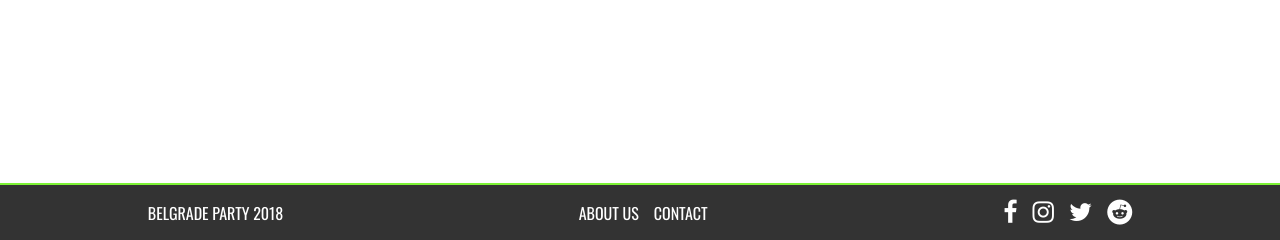
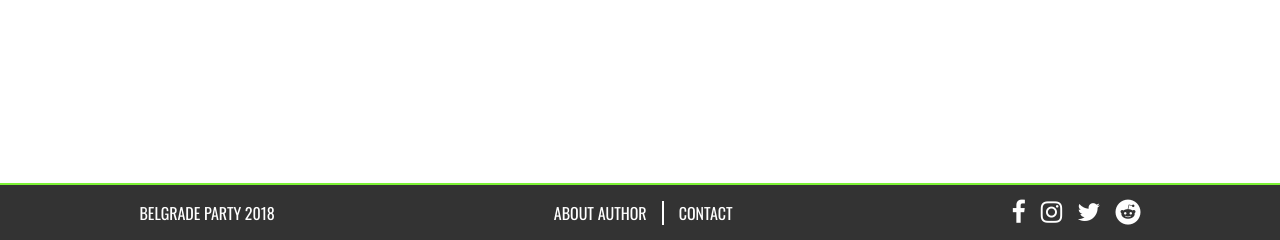
Before and after one commit to markorusic/veb_dizajn_praktikum_2, a PHP site: page / in a window 1280 px wide. Shown: the part 560-800 px from the top of the page. Run offline with PHP 8.4, Linux system fonts and the light colour scheme.

Commit message:
header footer links tweak

```diff
--- a/partials/footer.php
+++ b/partials/footer.php
@@ -1,10 +1,12 @@
 <footer class="main-footer flex-sp-around">
 	<div class="info text-center">
-		<p class="uc">Belgrade party 2018</p>
+		<p class="uc">
+			<a href="/">Belgrade party 2018</a>
+		</p>
 	</div>
 	<div class="links flex-center">
-		<a class="uc" href="#">About us</a>
-		<a class="uc" href="#">Contact</a>
+		<a class="uc" href="/about-me.php">About author</a>
+		<a class="uc" href="/contact.php">Contact</a>
 	</div>
 	<div class="social flex-center">
 		<ul class="flex-list-row">
--- a/partials/header.php
+++ b/partials/header.php
@@ -18,10 +18,10 @@
 					<a class="full-width-link" href="/now-party.php">Now party</a>
 				</li>
 				<li>
-					<a class="full-width-link" href="#">Services</a>
+					<a class="full-width-link" href="/news.php">News & Events</a>
 				</li>
 				<li>
-					<a class="full-width-link" href="#">News & Events</a>
+					<a class="full-width-link" href="/contact.php">Contact</a>
 				</li>
 			</ul>
 			<div class="auth">
--- a/sass/partials/footer.sass
+++ b/sass/partials/footer.sass
@@ -16,6 +16,10 @@ footer.main-footer
 				margin: 15px 0
 				flex-direction: row
 
-	.links a:not(:last-child) ,
+	.links a:not(:last-child)
+		border-right: 2px solid $white
+		padding-right: 15px
+
+	.links a:not(:last-child),
 	.social ul li:not(:last-child)
 		margin-right: 15px
--- a/static/css/main.css
+++ b/static/css/main.css
@@ -200,6 +200,9 @@ footer.main-footer {
     footer.main-footer .social ul {
       margin: 15px 0;
       flex-direction: row; } }
+  footer.main-footer .links a:not(:last-child) {
+    border-right: 2px solid #fff;
+    padding-right: 15px; }
   footer.main-footer .links a:not(:last-child),
   footer.main-footer .social ul li:not(:last-child) {
     margin-right: 15px; }
```
Also changed, not shown: 1 other file.
